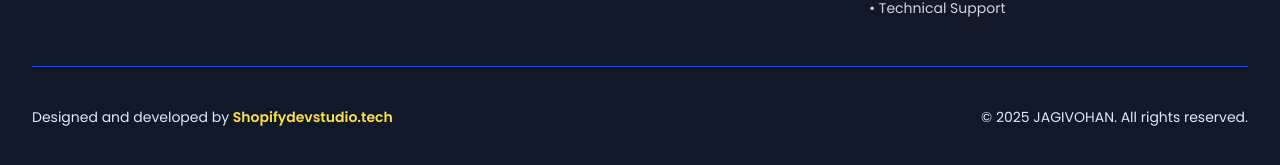
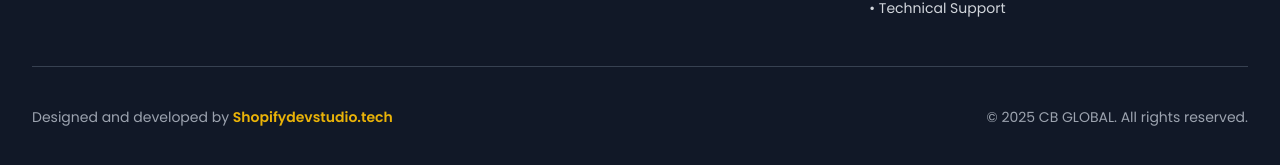
Before and after one commit to Parth7487/cb, a React (Vite) app: page / in a window 1280 px wide. Shown: the part 2401-2566 px from the top of the page. Built offline with nearby package versions, Linux system fonts and the light colour scheme.

Commit message:
completionId: cgen-2904c47e1a8a44d0b3511e853f0304fe
cgen-2904c47e1a8a44d0b3511e853f0304fe

```diff
--- a/client/components/Footer.tsx
+++ b/client/components/Footer.tsx
@@ -93,13 +93,13 @@ export default function Footer() {
         </div>
 
         {/* Developer Credit & Copyright */}
-        <div className="border-t border-blue-700 pt-8 sm:pt-10">
+        <div className="border-t border-gray-700 pt-8 sm:pt-10">
           <div className="grid grid-cols-1 sm:grid-cols-2 gap-4 items-center">
-            <p className="text-center sm:text-left text-blue-100 text-xs sm:text-sm">
-              Designed and developed by <a href="https://shopifydevstudio.tech" target="_blank" rel="noopener noreferrer" className="text-yellow-300 hover:text-yellow-200 font-semibold">Shopifydevstudio.tech</a>
+            <p className="text-center sm:text-left text-gray-400 text-xs sm:text-sm">
+              Designed and developed by <a href="https://shopifydevstudio.tech" target="_blank" rel="noopener noreferrer" className="text-yellow-500 hover:text-yellow-400 font-semibold">Shopifydevstudio.tech</a>
             </p>
-            <p className="text-center sm:text-right text-blue-100 text-xs sm:text-sm">
-              &copy; {currentYear} JAGIVOHAN. All rights reserved.
+            <p className="text-center sm:text-right text-gray-400 text-xs sm:text-sm">
+              &copy; {currentYear} CB GLOBAL. All rights reserved.
             </p>
           </div>
         </div>
```
